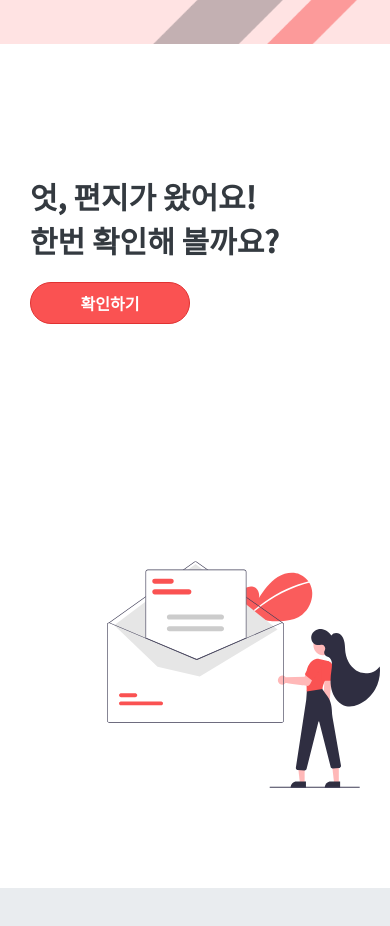
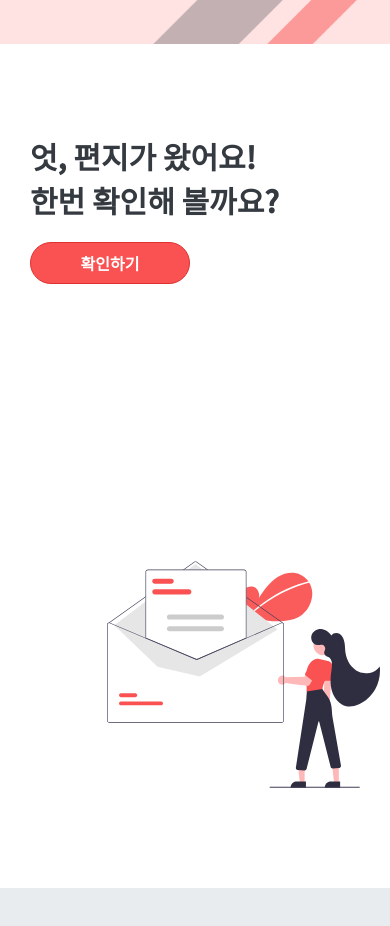
Before and after one commit to waterbeen0530/HBD-Friend, a React (Create React App) app: page / in a window 390 px wide. Shown: the part 800-1726 px from the top of the page. Built offline with nearby package versions, Linux system fonts and the light colour scheme; a web font is replaced by a local one.

Commit message:
[UPDATE] 모바일 반응형

```diff
--- a/src/components/letterPage/Letter.jsx
+++ b/src/components/letterPage/Letter.jsx
@@ -75,7 +75,7 @@ const Wrapper = styled.div`
 
   @media (max-width: 500px) {
     left: 0;
-    margin: 60px 0 0 30px;
+    margin: 20px 0 0 30px;
     h1 {
       font-size: 30px;
     }
--- a/src/components/letterPage/Modal.jsx
+++ b/src/components/letterPage/Modal.jsx
@@ -98,7 +98,7 @@ const Wrapper = styled.div`
 
     span {
       padding: 0 10px;
-      font-size: 16px;
+      font-size: 18px;
     }
   }
 `;
--- a/src/components/testPage/MondPtato.jsx
+++ b/src/components/testPage/MondPtato.jsx
@@ -107,11 +107,11 @@ const Wrapper = styled.div`
     }
     span {
       width: 260px;
-      margin-top: 20px;
+      margin: 0;
     }
     img {
       margin: 0;
-      width: 55%;
+      width: 50%;
     }
   }
 `;
```
